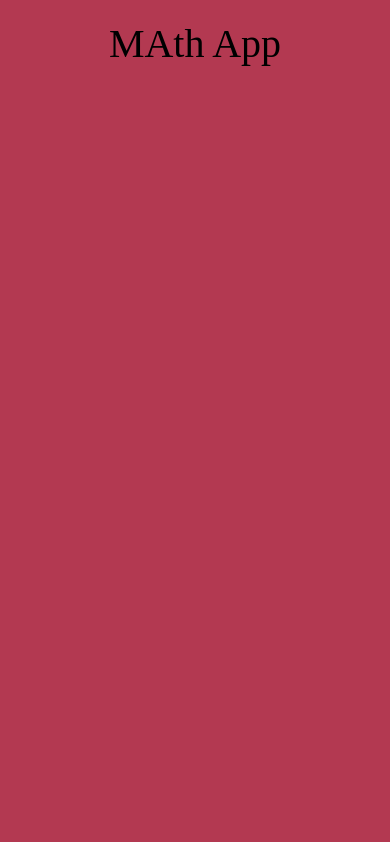
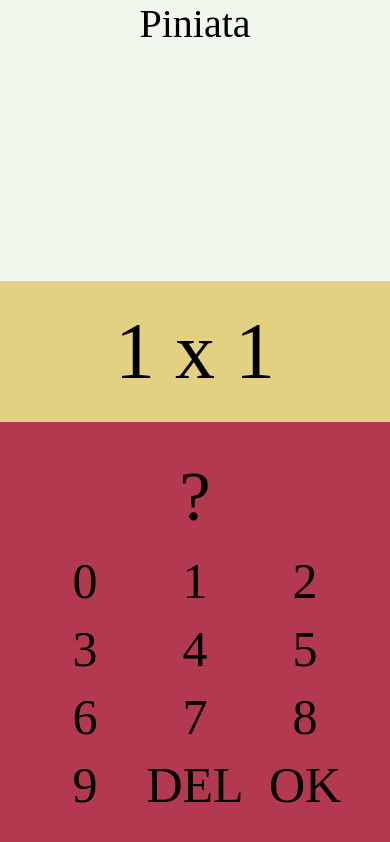
Before and after one commit to malarium/MathGame, a React Native app: screen / in a window 390 px wide. Built offline with nearby package versions, Linux system fonts and the light colour scheme.

Commit message:
Buttons, and basic number generation logic

```diff
--- a/App.tsx
+++ b/App.tsx
@@ -1,24 +1,37 @@
-/**
- * Sample React Native App
- * https://github.com/facebook/react-native
- *
- * @format
- */
-
-import React from 'react';
-import {SafeAreaView, StatusBar, StyleSheet} from 'react-native';
-
-import {Colors} from 'react-native/Libraries/NewAppScreen';
-import {Hello} from './Components/Hello';
+import React, {useEffect, useState} from 'react';
+import {SafeAreaView, StatusBar, StyleSheet, View} from 'react-native';
 import {AppColors} from './Utilities/AppColors';
-
-console.log(Colors);
+import {Buttons} from './Components/Buttons';
+import {Piniata} from './Components/Piniata';
+import {Task} from './Components/Task';
+import {TaskContext} from './Utilities/Contexts';
+import {generateMathTask} from './Functionality/GenerateMathTask';
 
 function App(): JSX.Element {
+  const [task, setTask] = useState('');
+
+  const setNewTask = (newTask: string) => {
+    setTask(newTask);
+  };
+
+  useEffect(() => {
+    setNewTask(generateMathTask());
+  }, []);
+
   return (
     <SafeAreaView style={styles.backgroundStyle}>
       <StatusBar hidden={true} />
-      <Hello />
+      <TaskContext.Provider value={{task, setNewTask}}>
+        <View style={styles.piniata}>
+          <Piniata />
+        </View>
+        <View style={styles.task}>
+          <Task />
+        </View>
+        <View style={styles.buttons}>
+          <Buttons />
+        </View>
+      </TaskContext.Provider>
     </SafeAreaView>
   );
 }
@@ -28,6 +41,20 @@ const styles = StyleSheet.create({
     flex: 1,
     backgroundColor: AppColors.Red,
   },
+  piniata: {
+    flex: 2,
+    backgroundColor: AppColors.Mint,
+  },
+  task: {
+    flex: 1,
+    justifyContent: 'center',
+    backgroundColor: AppColors.Yellow,
+  },
+  buttons: {
+    flex: 3,
+    justifyContent: 'center',
+    backgroundColor: AppColors.Red,
+  },
 });
 
 export default App;
--- /dev/null
+++ b/Components/Buttons.tsx
@@ -0,0 +1,77 @@
+import React, {useState} from 'react';
+import {Pressable, StyleSheet, Text, View} from 'react-native';
+
+export const Buttons = () => {
+  const [result, setResult] = useState('?');
+  const countArr = Array(10).fill('');
+  const buttonClicked = (value: number) => {
+    console.log(value);
+    if (result.length > 4) {
+      return;
+    }
+    const res = result === '?' ? `${value}` : result + `${value}`;
+    setResult(res);
+  };
+  const clearInput = () => {
+    setResult('?');
+  };
+  return (
+    <View style={styles.boxWrapper}>
+      <Text style={styles.resultStyle}>{result}</Text>
+      <View style={styles.buttonsWrapper}>
+        {countArr.map((_e, i) => (
+          <Pressable
+            android_ripple={{color: '#fff'}}
+            style={styles.button}
+            key={i}
+            onPress={() => buttonClicked(i)}>
+            <Text style={styles.buttonText}>{i}</Text>
+          </Pressable>
+        ))}
+        <Pressable
+          onPress={clearInput}
+          style={styles.button}
+          android_ripple={{color: '#fff'}}>
+          <Text style={styles.buttonText}>DEL</Text>
+        </Pressable>
+        <Pressable style={styles.button} android_ripple={{color: '#fff'}}>
+          <Text style={styles.buttonText}>OK</Text>
+        </Pressable>
+      </View>
+    </View>
+  );
+};
+
+const styles = StyleSheet.create({
+  boxWrapper: {
+    flex: 1,
+    alignItems: 'center',
+    justifyContent: 'center',
+    fontFamily: 'SuperMario256',
+  },
+  buttonsWrapper: {
+    flexWrap: 'wrap',
+    flexDirection: 'row',
+    justifyContent: 'center',
+  },
+  button: {
+    width: 100,
+    margin: 5,
+  },
+  buttonText: {
+    fontFamily: 'SuperMario256',
+    textAlign: 'center',
+    fontSize: 50,
+  },
+  resultStyle: {
+    fontFamily: 'SuperMario256',
+    fontSize: 70,
+    color: '#000',
+    textAlign: 'center',
+    margin: 10,
+  },
+  buttonsStyle: {
+    fontFamily: 'SuperMario256',
+    fontSize: 40,
+  },
+});
--- /dev/null
+++ b/Components/Piniata.tsx
@@ -0,0 +1,19 @@
+import React from 'react';
+import {StyleSheet, Text, View} from 'react-native';
+
+export const Piniata = () => {
+  return (
+    <View>
+      <Text style={styles.textStyle}>Piniata</Text>
+    </View>
+  );
+};
+
+const styles = StyleSheet.create({
+  textStyle: {
+    fontFamily: 'SuperMario256',
+    fontSize: 40,
+    color: '#000',
+    textAlign: 'center',
+  },
+});
--- /dev/null
+++ b/Components/Task.tsx
@@ -0,0 +1,22 @@
+import React from 'react';
+import {StyleSheet, Text, View} from 'react-native';
+import {TaskContext} from '../Utilities/Contexts';
+
+export const Task = () => {
+  const taskValue = React.useContext(TaskContext);
+
+  return (
+    <View>
+      <Text style={styles.textStyle}>{taskValue?.task}</Text>
+    </View>
+  );
+};
+
+const styles = StyleSheet.create({
+  textStyle: {
+    fontFamily: 'SuperMario256',
+    fontSize: 80,
+    color: '#000',
+    textAlign: 'center',
+  },
+});
--- /dev/null
+++ b/Functionality/GenerateMathTask.ts
@@ -0,0 +1,6 @@
+export const generateMathTask = (limit: number = 10): string => {
+  const firstNumber: number = Math.floor(Math.random() * (limit - 1) + 1);
+  const secondNumber: number = Math.floor(Math.random() * (limit - 1) + 1);
+
+  return `${firstNumber} x ${secondNumber}`;
+};
--- /dev/null
+++ b/Utilities/Contexts.ts
@@ -0,0 +1,6 @@
+import {createContext} from 'react';
+
+export const TaskContext = createContext<{
+  task: string;
+  setNewTask: (newTask: string) => void;
+} | null>(null);
--- a/package.json
+++ b/package.json
@@ -8,7 +8,8 @@
     "lint": "eslint .",
     "start": "react-native start",
     "test": "jest",
-    "all": "react-native run-android react-native run-ios"
+    "all": "react-native run-android react-native run-ios",
+    "build-android": "react-native bundle --platform android --dev false --entry-file index.js --bundle-output android/app/src/main/assets/index.android.bundle --assets-dest android/app/src/main/res"
   },
   "dependencies": {
     "react": "18.2.0",
```
Also changed, not shown: 4 other files (tests, documents, lock files or other folders).
